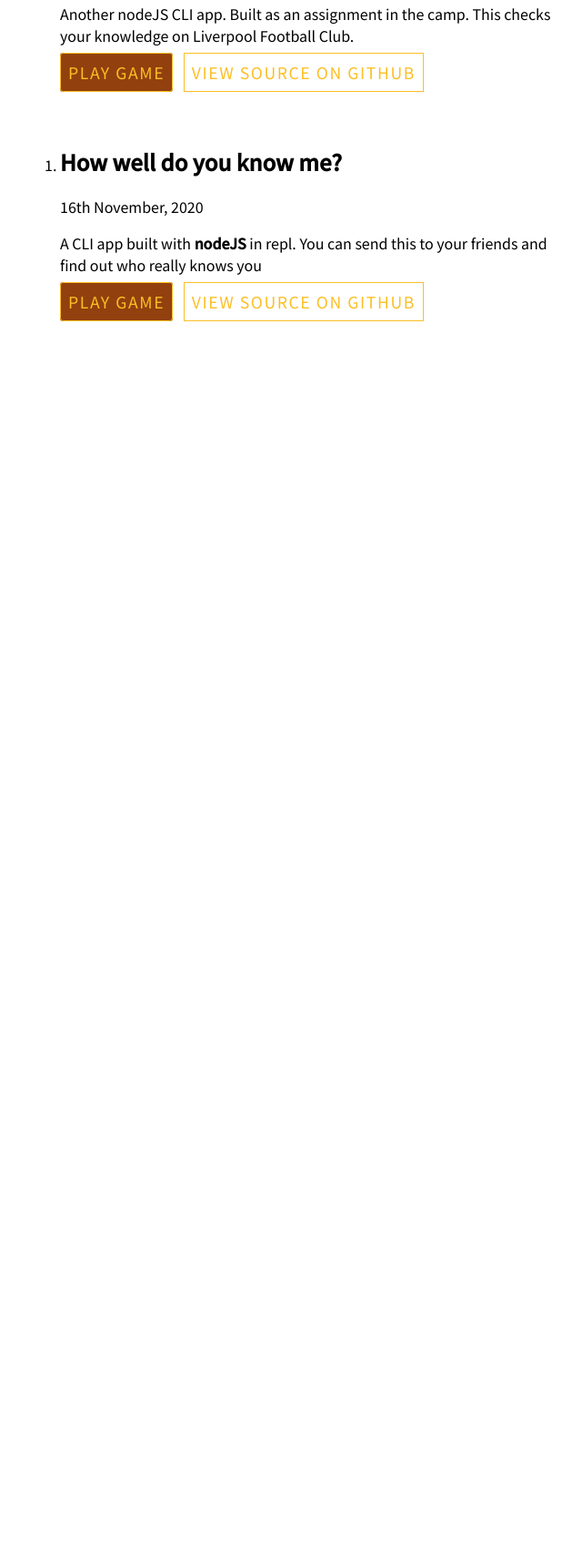
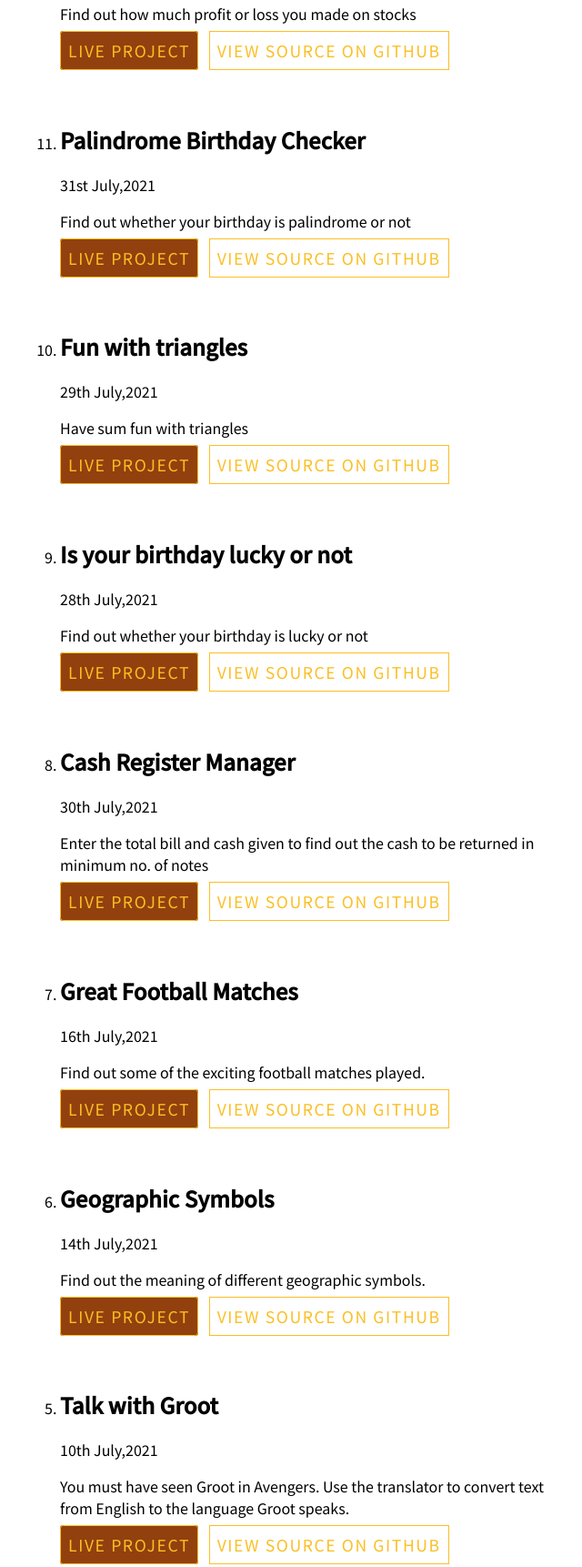
Before and after one commit to ImrozNezami/Portfolio, a plain HTML site: page projects.html in a window 1280 px wide. Shown: the part 433-2155 px from the top of the page at 91% size, without its empty margins (314-954 px from the left). Before the commit the page ends 817 px from the top, so only its background shows below. Drawn offline with Linux system fonts and the light colour scheme.

Commit message:
feat-project page updated

```diff
--- a/projects.html
+++ b/projects.html
@@ -39,6 +39,106 @@
         <ol reversed>
             <li>
                 <article>
+                  <h1>Profit Loss on Stock</h1>
+                  <div class="date"> 2nd August,2021</div>
+                  <p>
+                     Find out how much profit or loss you made on stocks
+                  </p>
+                  <a href="https://profit-loss.netlify.app/" class="primary-link">Live Project</a>
+                  <a href="https://github.com/ImrozNezami/Profit-Loss-Calculator" class="secondary-link">View Source on Github</a>
+                </article>
+              </li>
+            <li>
+                <article>
+                  <h1>Palindrome Birthday Checker</h1>
+                  <div class="date"> 31st July,2021</div>
+                  <p>
+                     Find out whether your birthday is palindrome or not
+                  </p>
+                  <a href="https://palindrome-birthday-check.netlify.app/" class="primary-link">Live Project</a>
+                  <a href="https://github.com/ImrozNezami/Palindrome-Birthday-Checker" class="secondary-link">View Source on Github</a>
+                </article>
+              </li>
+            <li>
+                <article>
+                  <h1>Fun with triangles</h1>
+                  <div class="date"> 29th July,2021</div>
+                  <p>
+                     Have sum fun with triangles
+                  </p>
+                  <a href="https://fun-triangle.netlify.app/" class="primary-link">Live Project</a>
+                  <a href="https://github.com/ImrozNezami/Fun-with-Triangles" class="secondary-link">View Source on Github</a>
+                </article>
+              </li>
+            <li>
+                <article>
+                  <h1>Is your birthday lucky or not</h1>
+                  <div class="date"> 28th July,2021</div>
+                  <p>
+                     Find out whether your birthday is lucky or not
+                  </p>
+                  <a href="https://birthday-lucky-unlucky.netlify.app/" class="primary-link">Live Project</a>
+                  <a href="https://github.com/ImrozNezami/Is-your-Birthday-Lucky" class="secondary-link">View Source on Github</a>
+                </article>
+              </li>
+            <li>
+                <article>
+                  <h1>Cash Register Manager</h1>
+                  <div class="date">30th July,2021</div>
+                  <p>
+                    Enter the total bill and cash given to find out the cash to be returned in minimum no. of notes
+                  </p>
+                  <a href="https://cash-reg-manager.netlify.app/" class="primary-link">Live Project</a>
+                  <a href="https://github.com/ImrozNezami/Cash-Register-Manager" class="secondary-link">View Source on Github</a>
+                </article>
+              </li>
+
+            <li>
+                <article>
+                  <h1>Great Football Matches</h1>
+                  <div class="date">16th July,2021</div>
+                  <p>
+                    Find out some of the exciting football matches played.
+                  </p>
+                  <a href="https://great-football-match.netlify.app/" class="primary-link">Live Project</a>
+                  <a href="https://github.com/ImrozNezami/Great-Football-Matches" class="secondary-link">View Source on Github</a>
+                </article>
+              </li>
+            <li>
+                <article>
+                  <h1>Geographic Symbols</h1>
+                  <div class="date">14th July,2021</div>
+                  <p>
+                    Find out the meaning of different geographic symbols.
+                  </p>
+                  <a href="https://geographic-symbols.netlify.app/" class="primary-link">Live Project</a>
+                  <a href="https://github.com/ImrozNezami/Geographic-Symbols" class="secondary-link">View Source on Github</a>
+                </article>
+              </li>
+            <li>
+                <article>
+                  <h1>Talk with Groot</h1>
+                  <div class="date">10th July,2021</div>
+                  <p>
+                    You must have seen Groot in Avengers. Use the translator to convert text from English to the language Groot speaks.
+                  </p>
+                  <a href="https://talk-with-groot.netlify.app/" class="primary-link">Live Project</a>
+                  <a href="https://github.com/ImrozNezami/Talk-with-Groot" class="secondary-link">View Source on Github</a>
+                </article>
+              </li>
+            <li>
+                <article>
+                  <h1>Banana Talk</h1>
+                  <div class="date">7th July,2021</div>
+                  <p>
+                    Have you seen the movie on minions? Use the translator to convert text from English to Banana language.
+                  </p>
+                    <a href="https://englsih-to-banana.netlify.app/" class="primary-link">Live Project</a>
+                    <a href="https://github.com/ImrozNezami/Banana-Speak" class="secondary-link">View Source on Github</a>
+                </article>
+              </li>
+            <li>
+                <article>
                     <h1>Are you a Liverpool supporter?</h1>
                     <div class="date">16th November, 2020</div>
                     <p>
@@ -59,6 +159,20 @@
                     <a href="https://github.com/ImrozNezami/Quiz-1" class="secondary-link">View Source on Github</a>
                 </article>
             </li>
+            <hr class="h">
+            <li>
+                <article>
+                    <h1>Leap Year Check</h1>
+                    <div class="date">2nd August, 2021</div>
+                    <p>
+                        Find out whether you were born in a leap year or not
+                    </p>
+                    <a href="https://born-in-leap.netlify.app/" class="primary-link">Live Project</a>
+                    <a href="https://github.com/ImrozNezami/Leap-Year" class="secondary-link">View Source on Github</a>
+                </article>
+            </li>
+
+
 
 
 
```
